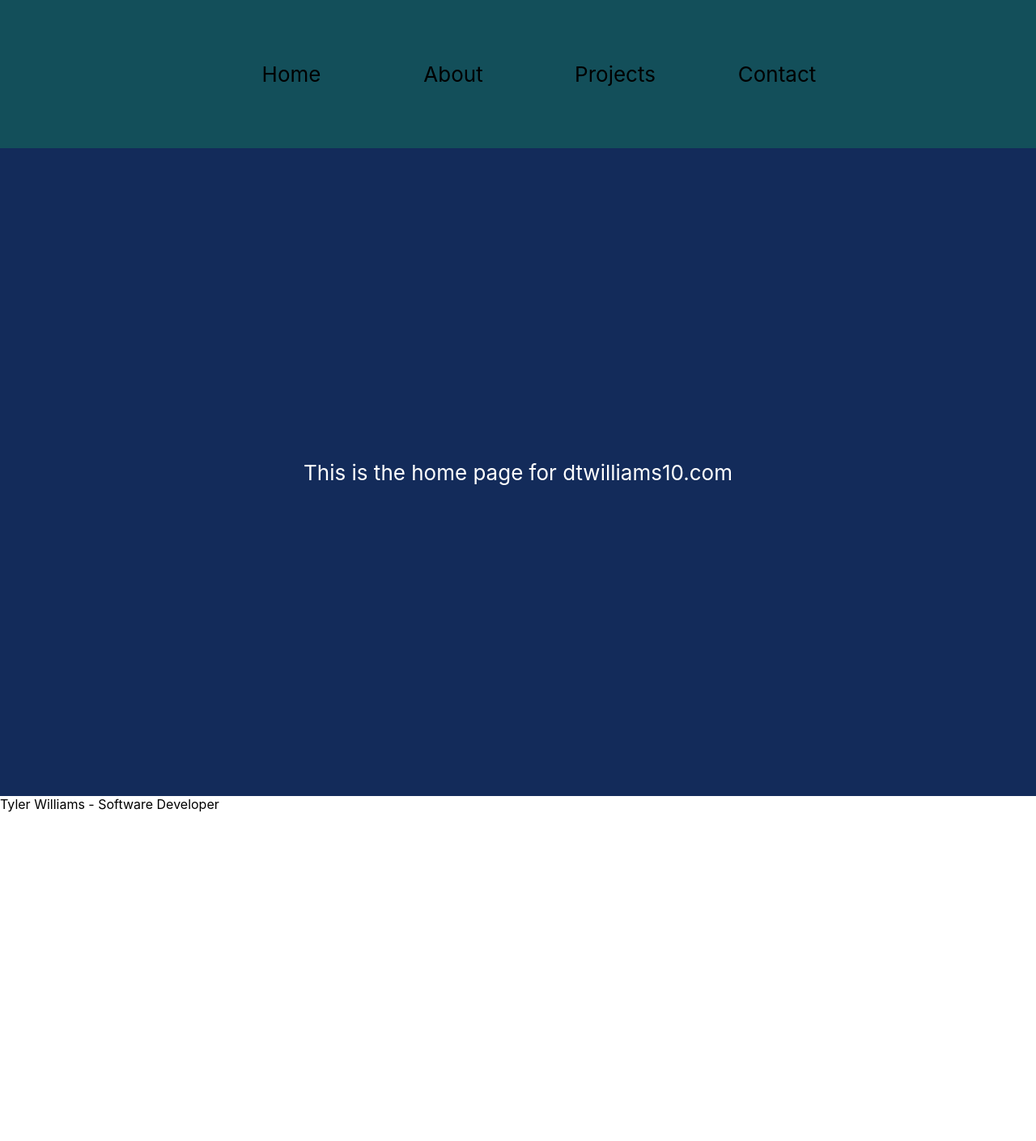
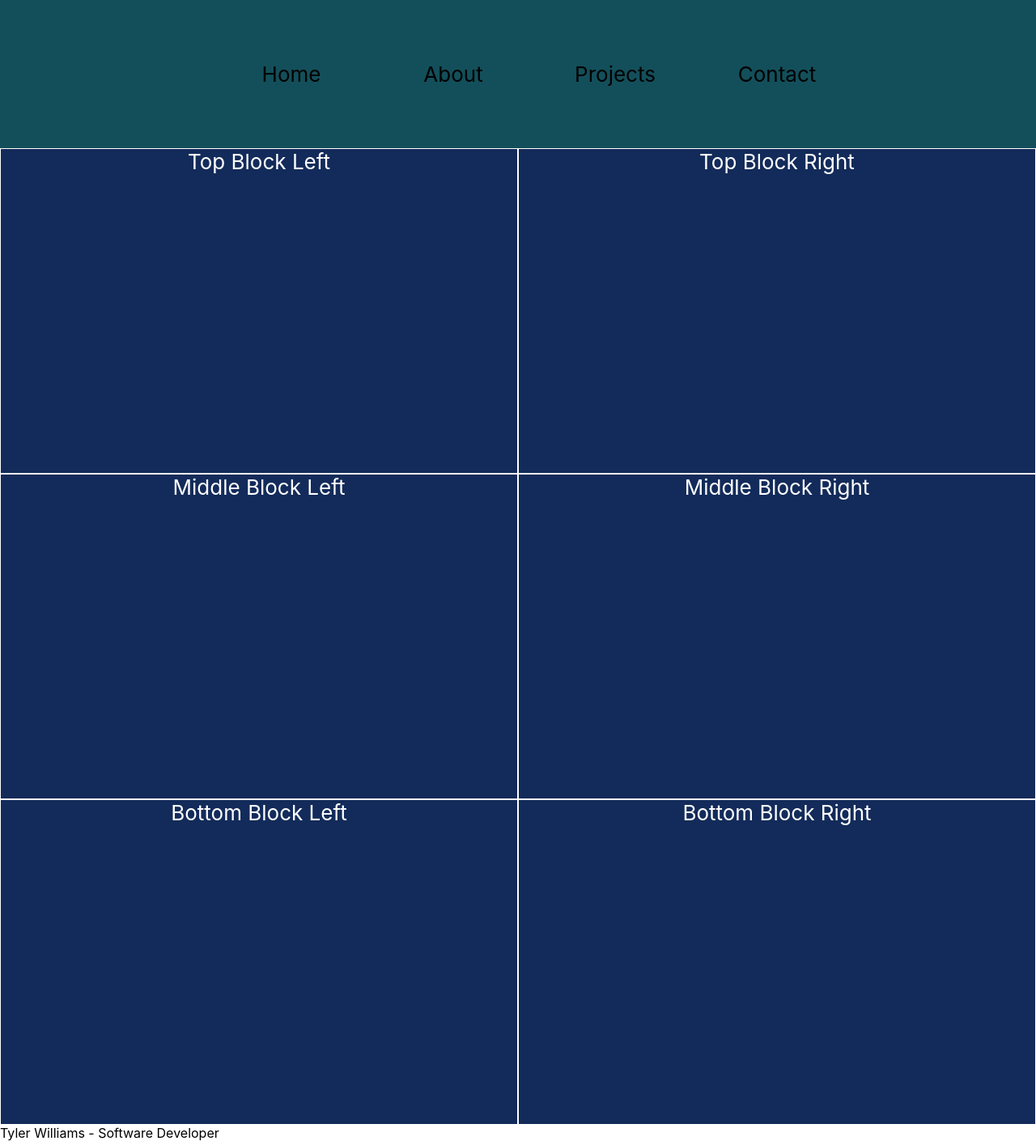
Before and after one commit to dtwilliams10/dtwilliams10.com, a React (Create React App) app: page / in a window 1280 px wide. Shown: the whole page at 81% size. Before the commit the page ends 1003 px from the top, so only its background shows below. Built offline with nearby package versions, Linux system fonts and the light colour scheme; the HTML template or start-up script is replaced by a standard one.

Commit message:
Added formatting and framework for home page

```diff
--- a/src/App.css
+++ b/src/App.css
@@ -1,18 +1,40 @@
 .App {
   background-color: #132b5a;
   color: white;
-  text-align: center;
+  /*text-align: center;*/
+}
+
+/*Removing the underline from all of the links.*/
+a, a.visited, a.hover, a.active {
+  text-decoration: none;
+  color: black;
+}
+
+/*Removing bullet points from lists*/
+li {
+  list-style: none;
 }
 
 .App-header {
   background-color: #132b5a;
   min-height: 100vh;
-  display: flex;
-  flex-direction: column;
-  align-items: center;
-  justify-content: center;
   font-size: calc(10px + 2vmin);
   color: white;
+}
+
+.App-header > .flex-container {
+  align-content: center;
+}
+
+.App-header > .flex-container > div {
+  display: flex;
+}
+
+.App-header > .flex-container > div > div {
+  width: 50vw;
+  height: 50vh;
+  border: 1px solid white;
+  text-align: center;
 }
 
 .App-link {
@@ -37,12 +59,3 @@ nav {
   flex-direction: column;
   color: black;
 }
-
-/*Removing the underline from all of the links.*/
-a, a.visited, a.hover, a.active {
-  text-decoration: none;
-  color: black;
-}
-
-/*Removing bullet points from lists*/
-li {list-style: none;}
--- a/src/pages/Home.tsx
+++ b/src/pages/Home.tsx
@@ -3,7 +3,36 @@ import React from 'react';
 function HomePage() {
         return (
             <div className="App-header">
-                This is the home page for dtwilliams10.com
+                <div className="flex-container">
+                    <div>
+                        <div>
+                            Top Block Left
+                        </div>
+                        <div>
+                            Top Block Right
+                        </div>
+                    </div>
+                </div>
+                <div className="flex-container">
+                    <div>
+                        <div>
+                            Middle Block Left
+                        </div>
+                        <div>
+                            Middle Block Right
+                        </div>
+                    </div>
+                </div>
+                <div className="flex-container">
+                    <div>
+                        <div className="left">
+                            Bottom Block Left
+                        </div>
+                        <div className="right">
+                            Bottom Block Right
+                        </div>
+                    </div>
+                </div>
             </div>
         );
     }
```
